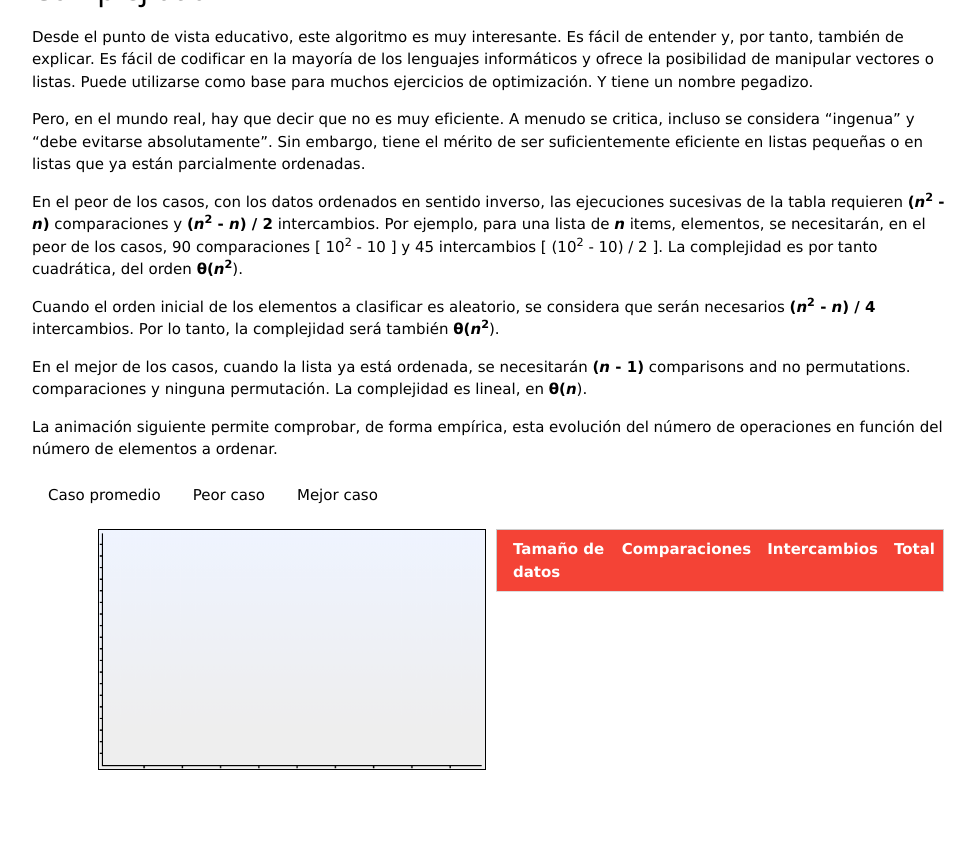
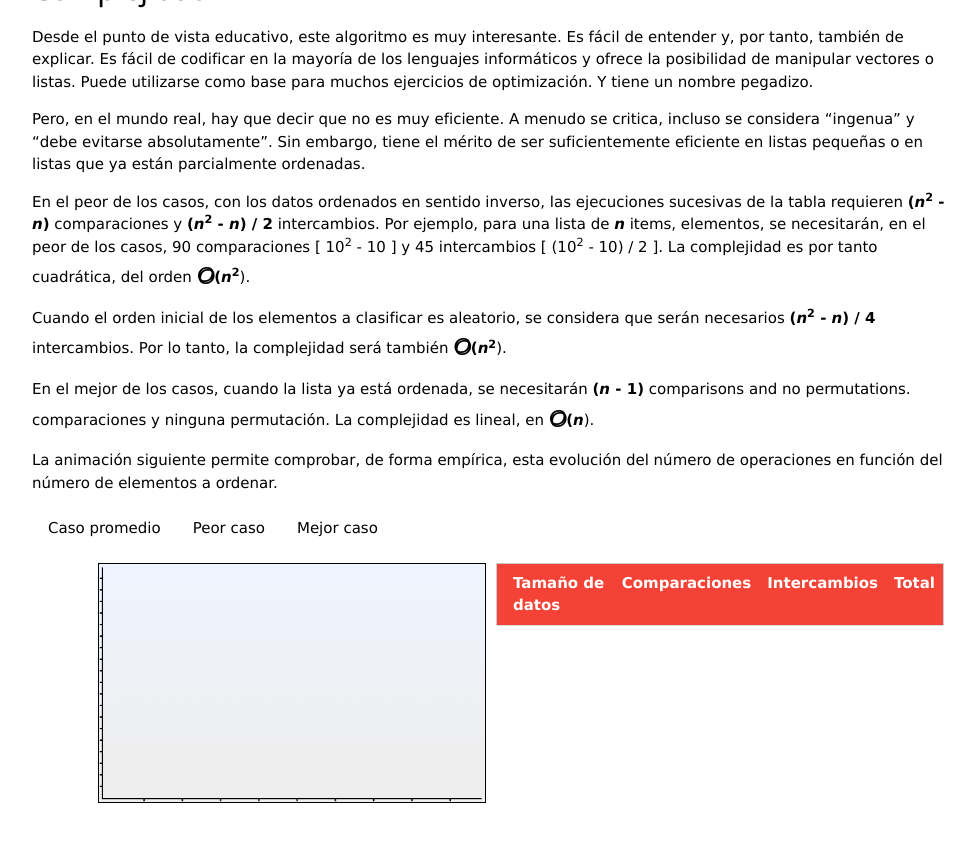
Before and after one commit to LWH-21/Algos, a Jekyll site: the page built from _posts/2020-11-20-bubblesort_es.md, in a window 1280 px wide and 900 px high, scrolled down 2639 px. Shown: the top 842 px of the window, without its empty margins (304-1279 px from the left). Built offline with Jekyll 4.4.1, drawn with Linux system fonts in a browser that asks for light colours; comment, search, counter and statistics services are not loaded.

Commit message:
Update 2020-11-20-bubblesort_es.md

```diff
--- a/_posts/2020-11-20-bubblesort_es.md
+++ b/_posts/2020-11-20-bubblesort_es.md
@@ -143,11 +143,11 @@ La siguiente animación muestra cómo funciona la ordenación por burbujas:
 </div>
 
 <div id="flowchart" class="w3-container tab animation" style="display:none ;   width:100%;  height:395px; background-color:white;  overflow:scroll;">
-<img src="{{ 'assets/img/sort/BubbleSort_flowchart.svg' | relative_url }}" alt="Diagrama de flujo de clasificación de burbujas" />
+<img src="{{ 'assets/img/sort/BubbleSort_flowchart.svg' | relative_url }}" alt="Diagrama de flujo de clasificación de burbujas" style="max-width: 100%;height: auto;"  />
 </div>
 
 <div id="nsd" class="w3-container tab animation" style="display:none ;   width:100%;  height:395px; background-color:white;  overflow:scroll;">
-<img src="{{ 'assets/img/sort/BubbleSort_nsd.svg' | relative_url }}" alt="Graph NSD (Nassi-Shneidermann) de la Ordenamiento de burbuja " />
+<img src="{{ 'assets/img/sort/BubbleSort_nsd.svg' | relative_url }}" alt="Graph NSD (Nassi-Shneidermann) de la Ordenamiento de burbuja " style="max-width: 100%;height: auto;" />
 </div>
 
 </figure>
@@ -259,11 +259,11 @@ Desde el punto de vista educativo, este algoritmo es muy interesante. Es fácil
 
 Pero, en el mundo real, hay que decir que no es muy eficiente. A menudo se critica, incluso se considera "ingenua" y "debe evitarse absolutamente". Sin embargo, tiene el mérito de ser suficientemente eficiente en listas pequeñas o en listas que ya están parcialmente ordenadas.
 
-En el peor de los casos, con los datos ordenados en sentido inverso, las ejecuciones sucesivas de la tabla requieren <b>(<em>n</em><sup>2</sup> - <em>n</em>)</b> comparaciones y <b>(<em>n</em><sup>2</sup> - <em>n</em>) / 2</b> intercambios. Por ejemplo, para una lista de <b><em>n</em></b> items, elementos, se necesitarán, en el peor de los casos, 90 comparaciones [ 10<sup>2</sup> - 10 ] y 45 intercambios [ (10<sup>2</sup> - 10) / 2 ]. La complejidad  es por tanto cuadrática, del orden <b>&theta;(<em>n</em><sup>2</sup></b>).
+En el peor de los casos, con los datos ordenados en sentido inverso, las ejecuciones sucesivas de la tabla requieren <b>(<em>n</em><sup>2</sup> - <em>n</em>)</b> comparaciones y <b>(<em>n</em><sup>2</sup> - <em>n</em>) / 2</b> intercambios. Por ejemplo, para una lista de <b><em>n</em></b> items, elementos, se necesitarán, en el peor de los casos, 90 comparaciones [ 10<sup>2</sup> - 10 ] y 45 intercambios [ (10<sup>2</sup> - 10) / 2 ]. La complejidad  es por tanto cuadrática, del orden <b><span class='bigo'>O</span>(<em>n</em><sup>2</sup></b>).
 
-Cuando el orden inicial de los elementos a clasificar es aleatorio, se considera que serán necesarios <b>(<em>n</em><sup>2</sup> - <em>n</em>) / 4</b> intercambios. Por lo tanto, la complejidad será también <b>&theta;(<em>n</em><sup>2</sup></b>).
+Cuando el orden inicial de los elementos a clasificar es aleatorio, se considera que serán necesarios <b>(<em>n</em><sup>2</sup> - <em>n</em>) / 4</b> intercambios. Por lo tanto, la complejidad será también <b><span class='bigo'>O</span>(<em>n</em><sup>2</sup></b>).
 
-En el mejor de los casos, cuando la lista ya está ordenada, se necesitarán <b>(<em>n</em> - 1)</b> comparisons and no permutations. comparaciones y ninguna permutación. La complejidad es lineal, en <b>&theta;(<em>n</em></b>).
+En el mejor de los casos, cuando la lista ya está ordenada, se necesitarán <b>(<em>n</em> - 1)</b> comparisons and no permutations. comparaciones y ninguna permutación. La complejidad es lineal, en <b><span class='bigo'>O</span>(<em>n</em></b>).
 
 La animación siguiente permite comprobar, de forma empírica, esta evolución del número de operaciones en función del número de elementos a ordenar.
 
```
